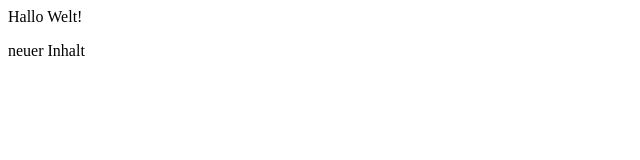
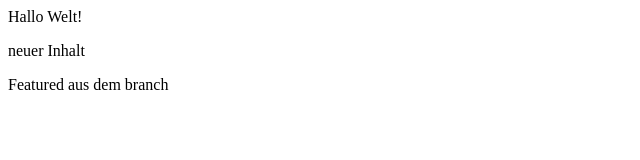
Before and after one commit to Eva-Mitgutsch/example, a plain HTML site: page index.html in a window 1280 px wide. Shown: the whole page, without its empty margins (0-640 px from the left). Drawn offline with Linux system fonts and the light colour scheme.

Commit message:
New feature added

```diff
--- a/index.html
+++ b/index.html
@@ -1,2 +1,3 @@
 <p>Hallo Welt!<p/>
 <p>neuer Inhalt</p>
+<p>Featured aus dem branch</p>
```
